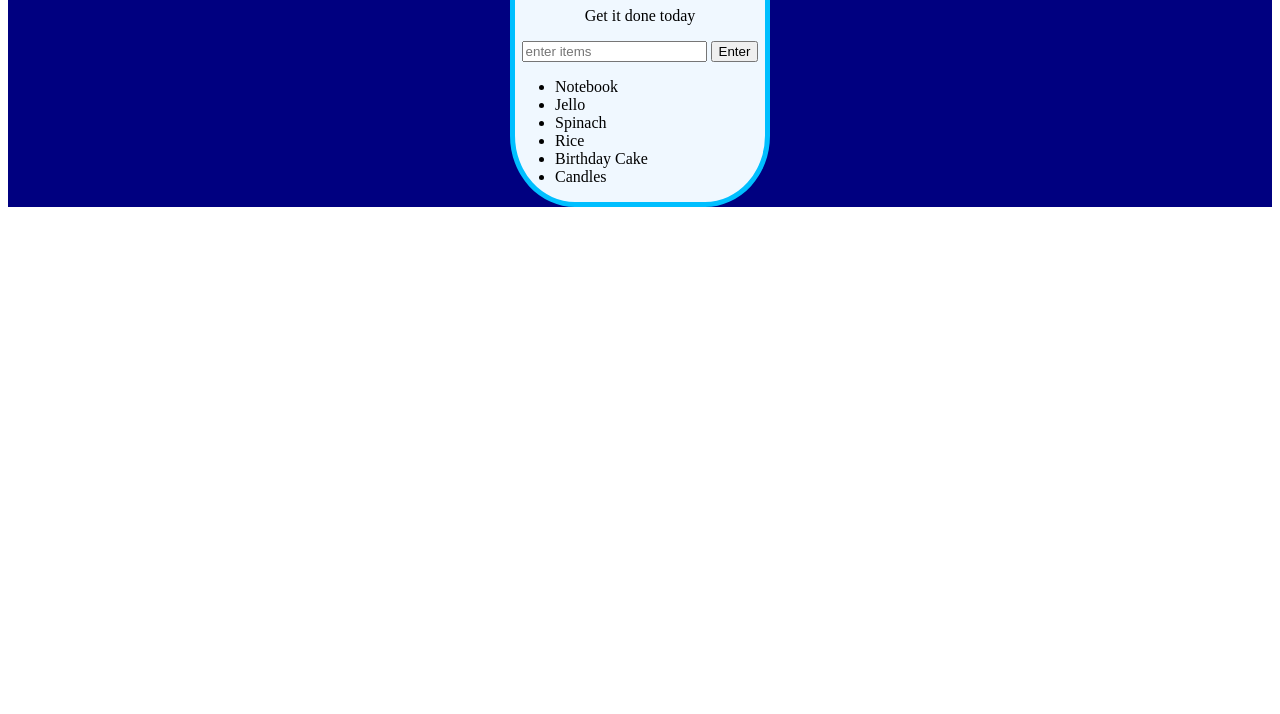
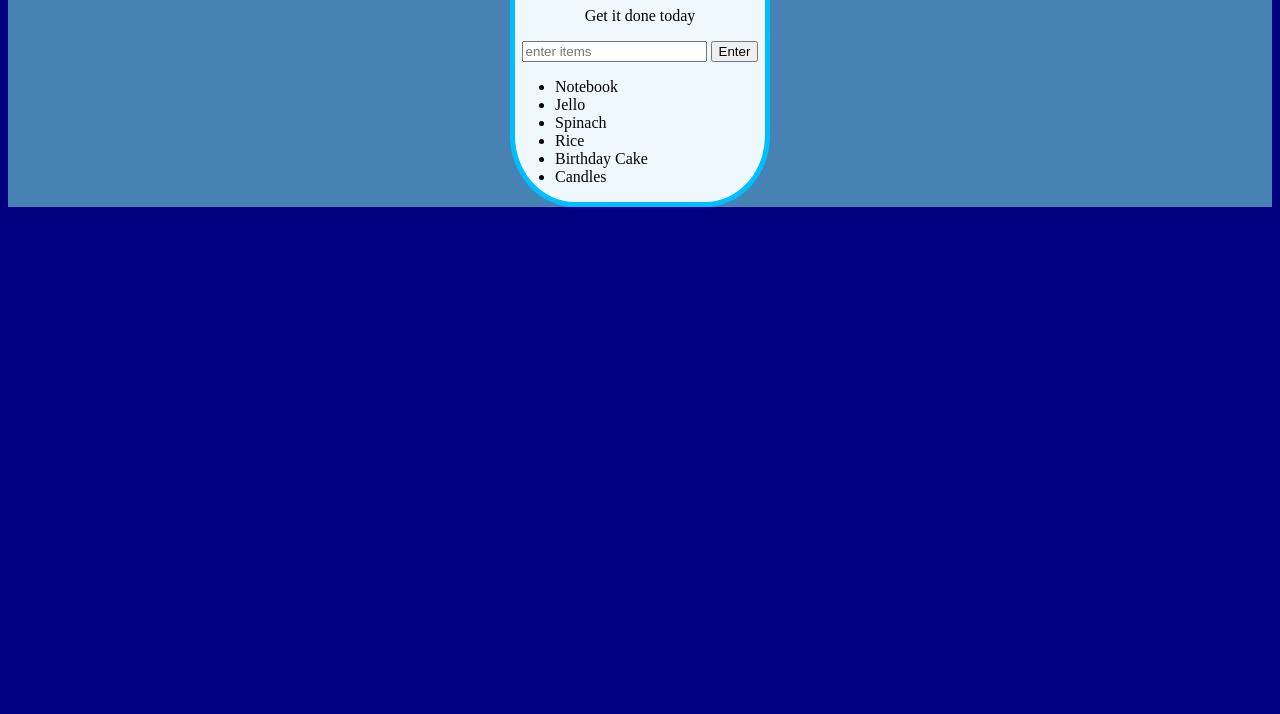
Before and after one commit to TonyRuQusSCarbetta/shoppingList, a plain HTML site: page index.html in a window 1280 px wide. Shown: the part 86-800 px from the top of the page. Drawn offline with Linux system fonts and the light colour scheme.

Commit message:
branched off for any furth style changes

```diff
--- a/style.css
+++ b/style.css
@@ -1,7 +1,11 @@
+body {
+    background-color: navy;
+}
+
 #container {
     margin: auto;
     width: inherit;
-    background-color: navy;
+    background-color: steelblue;
 }
 
 .mainBox {
```
